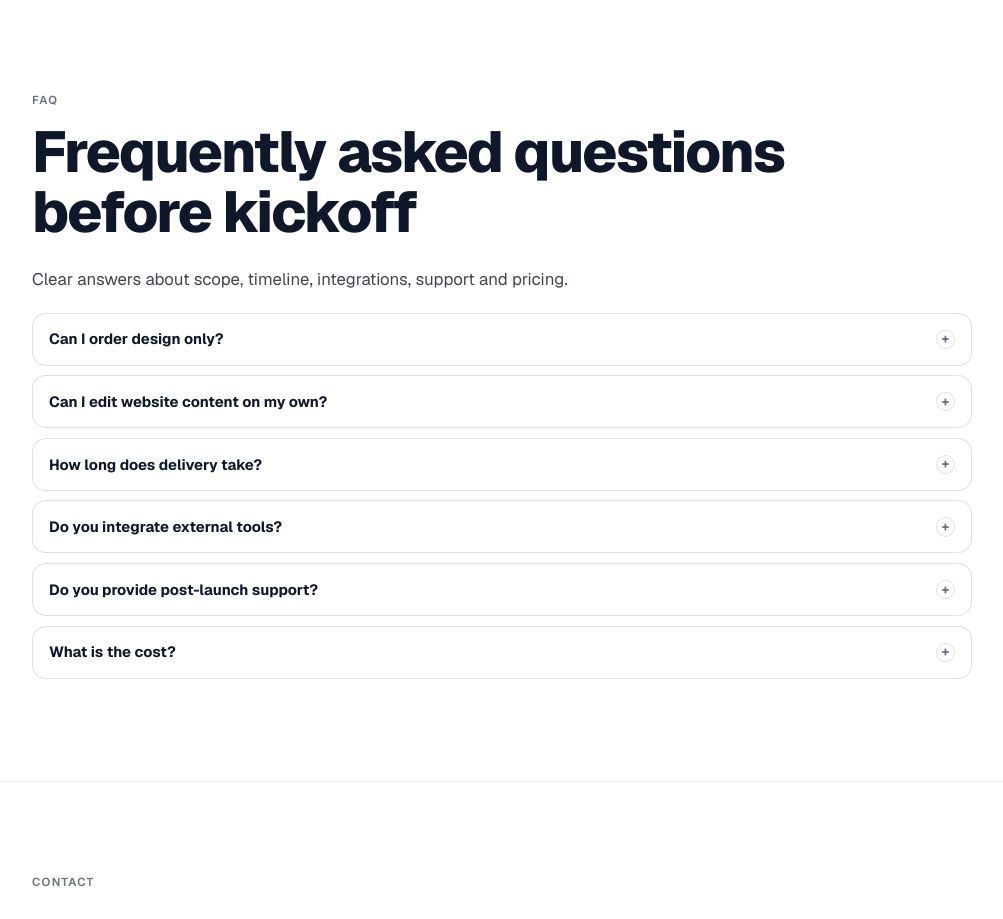
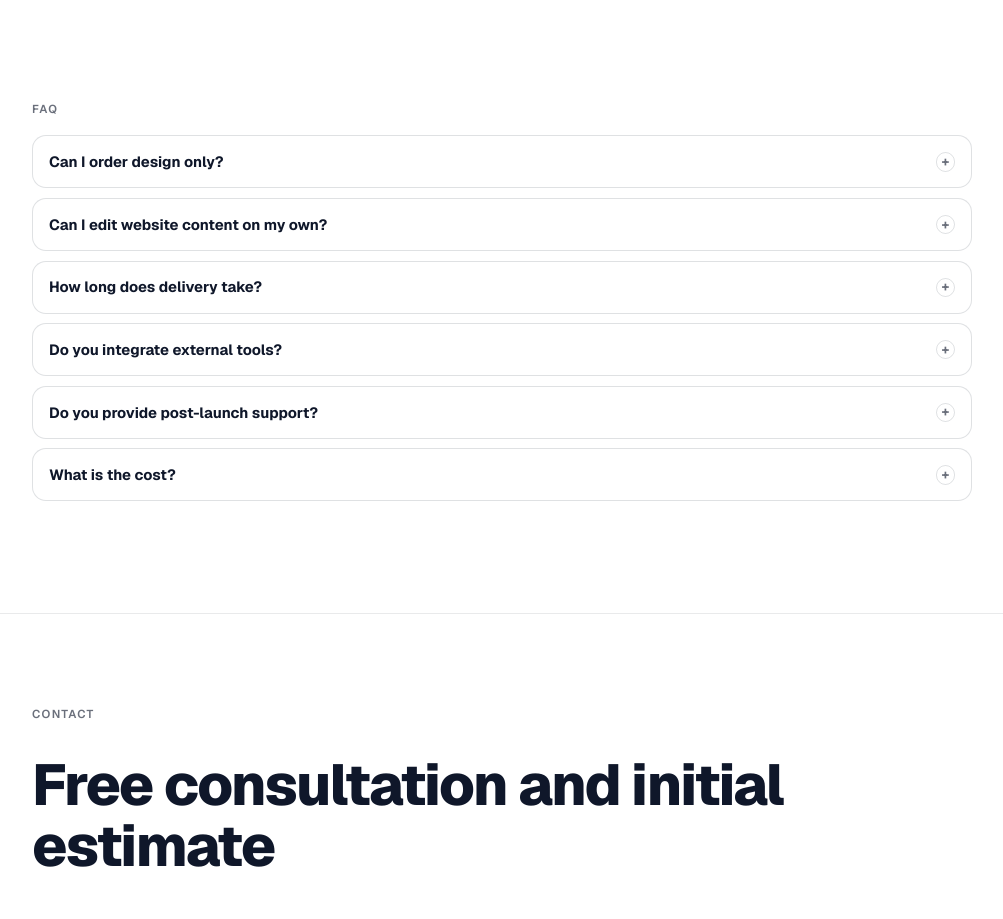
Before and after one commit to xRechu/portfolio, a Next.js app: page / in a window 1280 px wide. Shown: the part 3280-4199 px from the top of the page, without its empty margins (138-1141 px from the left). Built offline with nearby package versions, Linux system fonts and the light colour scheme.

Commit message:
Prześlij sitemapę i zoptymalizuj CSS

```diff
--- a/src/app/page.tsx
+++ b/src/app/page.tsx
@@ -47,6 +47,9 @@
 		{
 			id: "dlaczego-ja",
 			eyebrow: "Dlaczego ja",
+			title: "Partner technologiczny skupiony na wynikach",
+			description:
+				"Łączę strategię, design i development w jeden proces, żeby Twoja strona generowała leady, a nie tylko robiła wrażenie wizualne.",
 			points: [
 				"Szybka realizacja: działam sprawnie i dowożę projekt bez przeciągania terminów.",
 				"Zaawansowane strony i sklepy: Next.js, Medusa.js, WooCommerce oraz custom rozwiązania.",
@@ -118,8 +121,6 @@
 	},
 	en: {
 		eyebrow: "FAQ",
-		title: "Frequently asked questions before kickoff",
-		description: "Clear answers about scope, timeline, integrations, support and pricing.",
 		items: [
 			{
 				id: "design-only",
--- a/src/components/ContactSection.tsx
+++ b/src/components/ContactSection.tsx
@@ -54,6 +54,8 @@
 const copyByLanguage: Record<AppLanguage, ContactCopy> = {
 	pl: {
 		eyebrow: "Kontakt",
+		title: "Darmowa konsultacja i wstępna wycena",
+		description: "Wypełnij krótki formularz. Otrzymasz rekomendowany kierunek i kolejne kroki dla swojego projektu.",
 		labels: {
 			name: "Imię i nazwisko",
 			email: "Adres e-mail",
```
